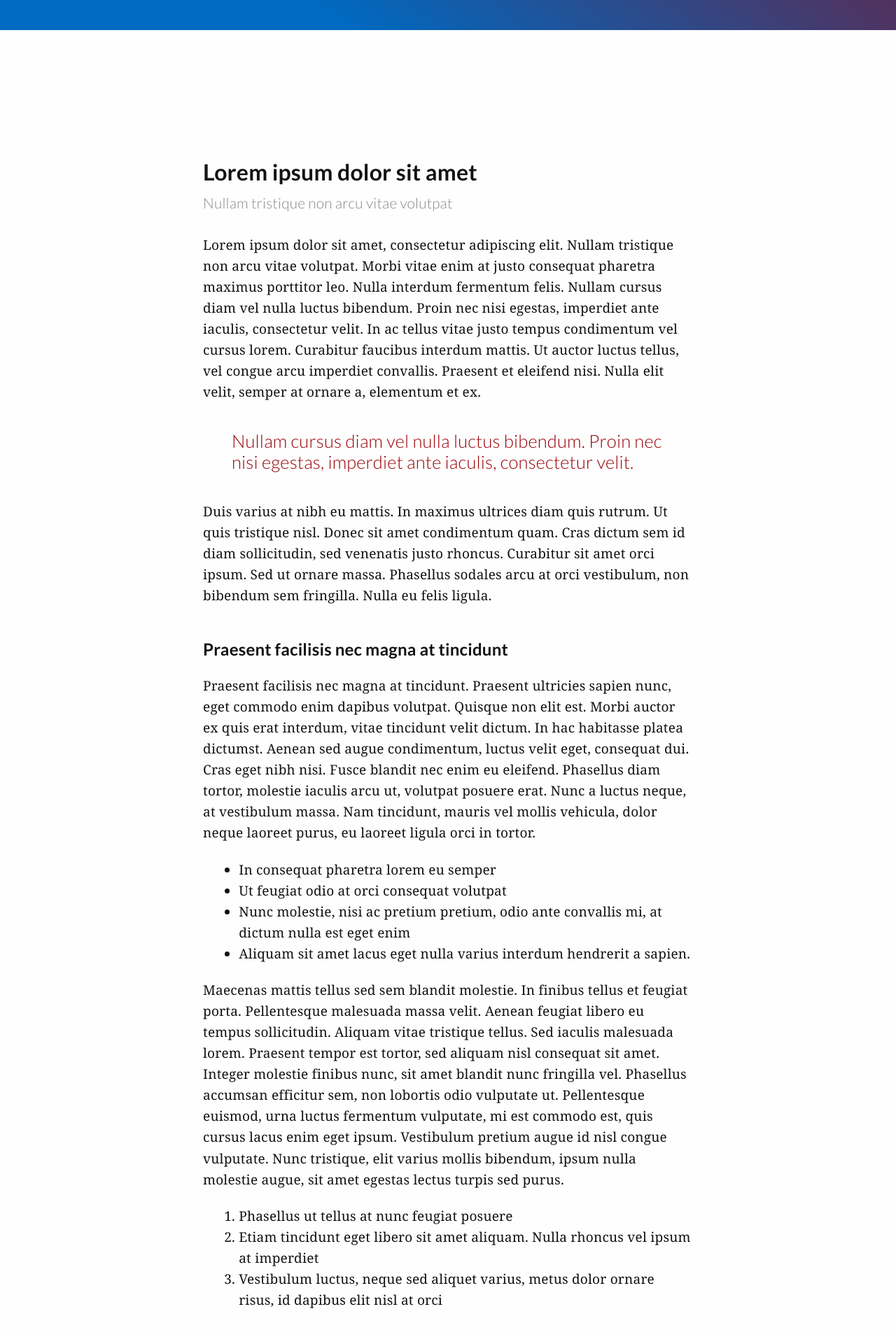
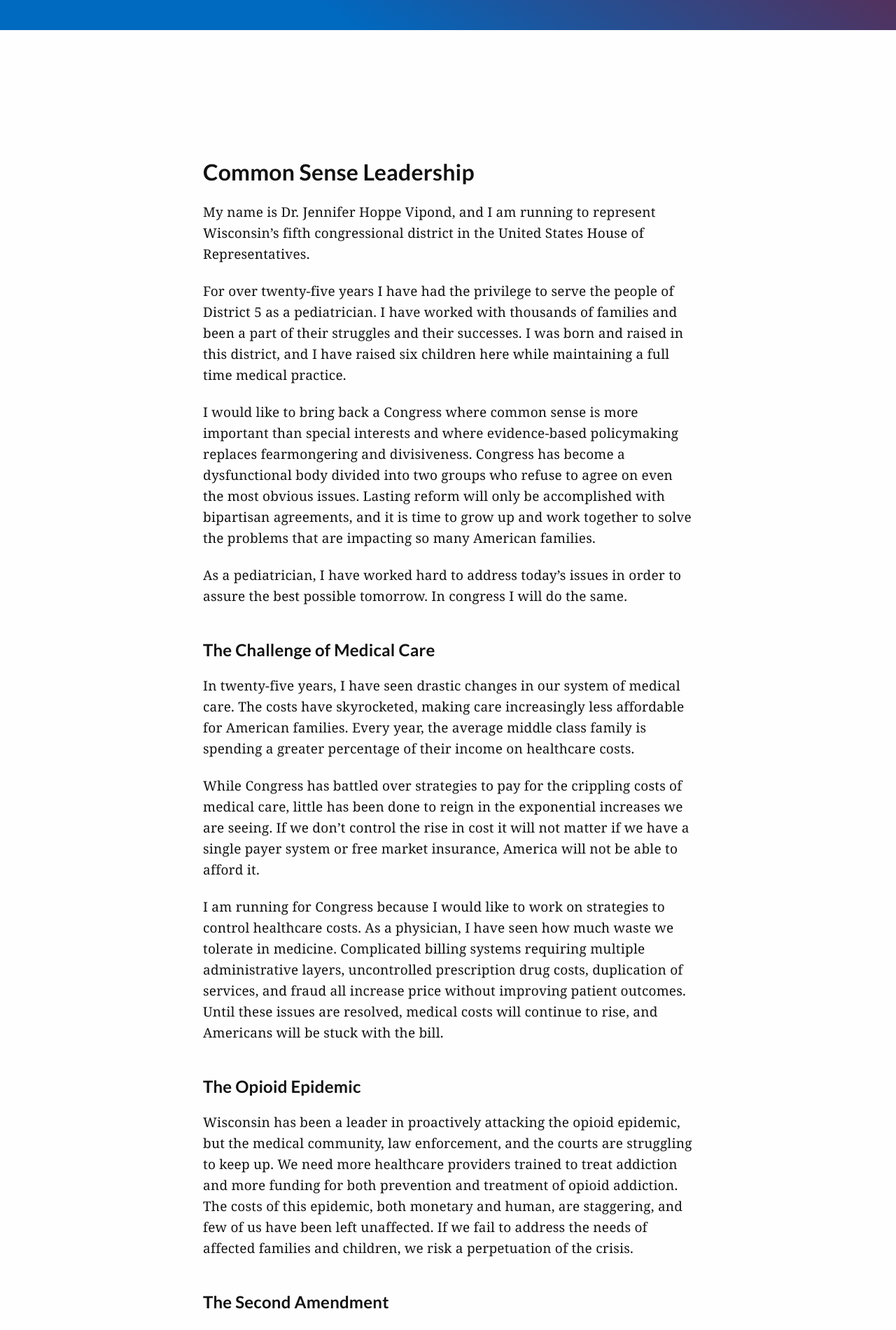
Before and after one commit to AlexVipond/jennifervipond.github.io, a Jekyll site: the page built from about/index.html, in a window 1280 px wide. Shown: the part 890-2791 px from the top of the page at 70% size. Built offline with Jekyll 4.4.1, drawn with Linux system fonts in a browser that asks for light colours; some web fonts are replaced; some of the changed text lies outside the part shown.

Commit message:
Content and layout changes
Add gemfile for local testing
Add About copy
Tweak css for new home page
Remove main element from home page

```diff
--- /dev/null
+++ b/Gemfile
@@ -0,0 +1,2 @@
+source 'https://rubygems.org'
+gem 'github-pages', group: :jekyll_plugins
--- a/about/index.html
+++ b/about/index.html
@@ -2,33 +2,33 @@
 title: About
 layout: default
 ---
-<h1>Lorem ipsum dolor sit amet</h1>
+<h1>Common Sense Leadership</h1>
 
-<h3>Nullam tristique non arcu vitae volutpat</h3>
+<p>My name is Dr. Jennifer Hoppe Vipond, and I am running to represent Wisconsin’s fifth congressional district in the United States House of Representatives.</p>
 
-<p class="first-p">Lorem ipsum dolor sit amet, consectetur adipiscing elit. Nullam tristique non arcu vitae volutpat. Morbi vitae enim at justo consequat pharetra maximus porttitor leo. Nulla interdum fermentum felis. Nullam cursus diam vel nulla luctus bibendum. Proin nec nisi egestas, imperdiet ante iaculis, consectetur velit. In ac tellus vitae justo tempus condimentum vel cursus lorem. Curabitur faucibus interdum mattis. Ut auctor luctus tellus, vel congue arcu imperdiet convallis. Praesent et eleifend nisi. Nulla elit velit, semper at ornare a, elementum et ex.</p>
+<p>For over twenty-five years I have had the privilege to serve the people of District 5 as a pediatrician. I have worked with thousands of families and been a part of their struggles and their successes. I was born and raised in this district, and I have raised six children here while maintaining a full time medical practice.</p>
 
-<blockquote>Nullam cursus diam vel nulla luctus bibendum. Proin nec nisi egestas, imperdiet ante iaculis, consectetur velit.</blockquote>
+<p>I would like to bring back a Congress where common sense is more important than special interests and where evidence-based policymaking replaces fearmongering and divisiveness. Congress has become a dysfunctional body divided into two groups who refuse to agree on even the most obvious issues. Lasting reform will only be accomplished with bipartisan agreements, and it is time to grow up and work together to solve the problems that are impacting so many American families.</p>
 
-<p>Duis varius at nibh eu mattis. In maximus ultrices diam quis rutrum. Ut quis tristique nisl. Donec sit amet condimentum quam. Cras dictum sem id diam sollicitudin, sed venenatis justo rhoncus. Curabitur sit amet orci ipsum. Sed ut ornare massa. Phasellus sodales arcu at orci vestibulum, non bibendum sem fringilla. Nulla eu felis ligula.</p>
+<p>As a pediatrician, I have worked hard to address today’s issues in order to assure the best possible tomorrow. In congress I will do the same.</p>
 
-<h2>Praesent facilisis nec magna at tincidunt</h2>
 
-<p>Praesent facilisis nec magna at tincidunt. Praesent ultricies sapien nunc, eget commodo enim dapibus volutpat. Quisque non elit est. Morbi auctor ex quis erat interdum, vitae tincidunt velit dictum. In hac habitasse platea dictumst. Aenean sed augue condimentum, luctus velit eget, consequat dui. Cras eget nibh nisi. Fusce blandit nec enim eu eleifend. Phasellus diam tortor, molestie iaculis arcu ut, volutpat posuere erat. Nunc a luctus neque, at vestibulum massa. Nam tincidunt, mauris vel mollis vehicula, dolor neque laoreet purus, eu laoreet ligula orci in tortor.</p>
+<h2>The Challenge of Medical Care</h2>
 
-<ul>
-    <li>In consequat pharetra lorem eu semper</li>
-    <li>Ut feugiat odio at orci consequat volutpat</li>
-    <li>Nunc molestie, nisi ac pretium pretium, odio ante convallis mi, at dictum nulla est eget enim</li>
-    <li>Aliquam sit amet lacus eget nulla varius interdum hendrerit a sapien.</li>
-</ul>
+<p>In twenty-five years, I have seen drastic changes in our system of medical care. The costs have skyrocketed, making care increasingly less affordable for American families. Every year, the average middle class family is spending a greater percentage of their income on healthcare costs.</p>
 
-<p>Maecenas mattis tellus sed sem blandit molestie. In finibus tellus et feugiat porta. Pellentesque malesuada massa velit. Aenean feugiat libero eu tempus sollicitudin. Aliquam vitae tristique tellus. Sed iaculis malesuada lorem. Praesent tempor est tortor, sed aliquam nisl consequat sit amet. Integer molestie finibus nunc, sit amet blandit nunc fringilla vel. Phasellus accumsan efficitur sem, non lobortis odio vulputate ut. Pellentesque euismod, urna luctus fermentum vulputate, mi est commodo est, quis cursus lacus enim eget ipsum. Vestibulum pretium augue id nisl congue vulputate. Nunc tristique, elit varius mollis bibendum, ipsum nulla molestie augue, sit amet egestas lectus turpis sed purus.</p>
+<p>While Congress has battled over strategies to pay for the crippling costs of medical care, little has been done to reign in the exponential increases we are seeing. If we don’t control the rise in cost it will not matter if we have a single payer system or free market insurance, America will not be able to afford it.</p>
 
-<ol>
-    <li>Phasellus ut tellus at nunc feugiat posuere</li>
-    <li>Etiam tincidunt eget libero sit amet aliquam. Nulla rhoncus vel ipsum at imperdiet</li>
-    <li>Vestibulum luctus, neque sed aliquet varius, metus dolor ornare risus, id dapibus elit nisl at orci</li>
-</ol>
+<p>I am running for Congress because I would like to work on strategies to control healthcare costs. As a physician, I have seen how much waste we tolerate in medicine. Complicated billing systems requiring multiple administrative layers, uncontrolled prescription drug costs, duplication of services, and fraud all increase price without improving patient outcomes. Until these issues are resolved, medical costs will continue to rise, and Americans will be stuck with the bill.</p>
 
-<p>Suspendisse nec metus in dolor mattis euismod. Nulla vitae ex eros. Nunc interdum massa ut est lobortis, et fringilla nibh elementum. Nulla aliquet auctor placerat. Nullam ultricies risus id <a href="">nisi ullamcorper</a>, sit amet vestibulum libero rutrum. Cras a egestas felis, vitae gravida metus. Praesent bibendum ullamcorper finibus. Praesent et neque vitae ante condimentum sodales. Integer vel lectus id nulla mollis commodo in eu justo. Nulla in facilisis mi. Sed varius ut magna sed porttitor. Mauris vel dui vehicula, porta nibh ac, vulputate odio.</p>
+
+<h2>The Opioid Epidemic</h2>
+
+<p>Wisconsin has been a leader in proactively attacking the opioid epidemic, but the medical community, law enforcement, and the courts are struggling to keep up. We need more healthcare providers trained to treat addiction and more funding for both prevention and treatment of opioid addiction. The costs of this epidemic, both monetary and human, are staggering, and few of us have been left unaffected. If we fail to address the needs of affected families and children, we risk a perpetuation of the crisis.</p>
+
+
+<h2>The Second Amendment</h2>
+
+<p>Gun violence is a major problem in our district. Enforcement of our current gun laws is the first step in improving the safety of the residents of our district. The Second Amendment guarantees our right to bear arms, but common sense dictates that gun ownership should be restricted to only those people who are legally eligible to own guns.</p>
+
+<p>By researching automobile accidents, American engineers have made huge progress in making our cars safer and in reducing automobile related deaths and injuries. We have all benefited. The same approach can help reduce gun violence. I will work to loosen the restrictions on gun violence research.</p>
--- a/css/main.css
+++ b/css/main.css
@@ -409,10 +409,6 @@ header {
     height: 33vh;
 }
 
-.pseudo-landing-page {
-    height: 110vh;
-}
-
     header .background-wrapper {
         grid-column: 1 / 4;
         grid-row: 1 / 2;
```
Also changed, not shown: _layouts/home.html (+1 -11 lines), index.html (+0 -30 lines), Gemfile.lock (added).
